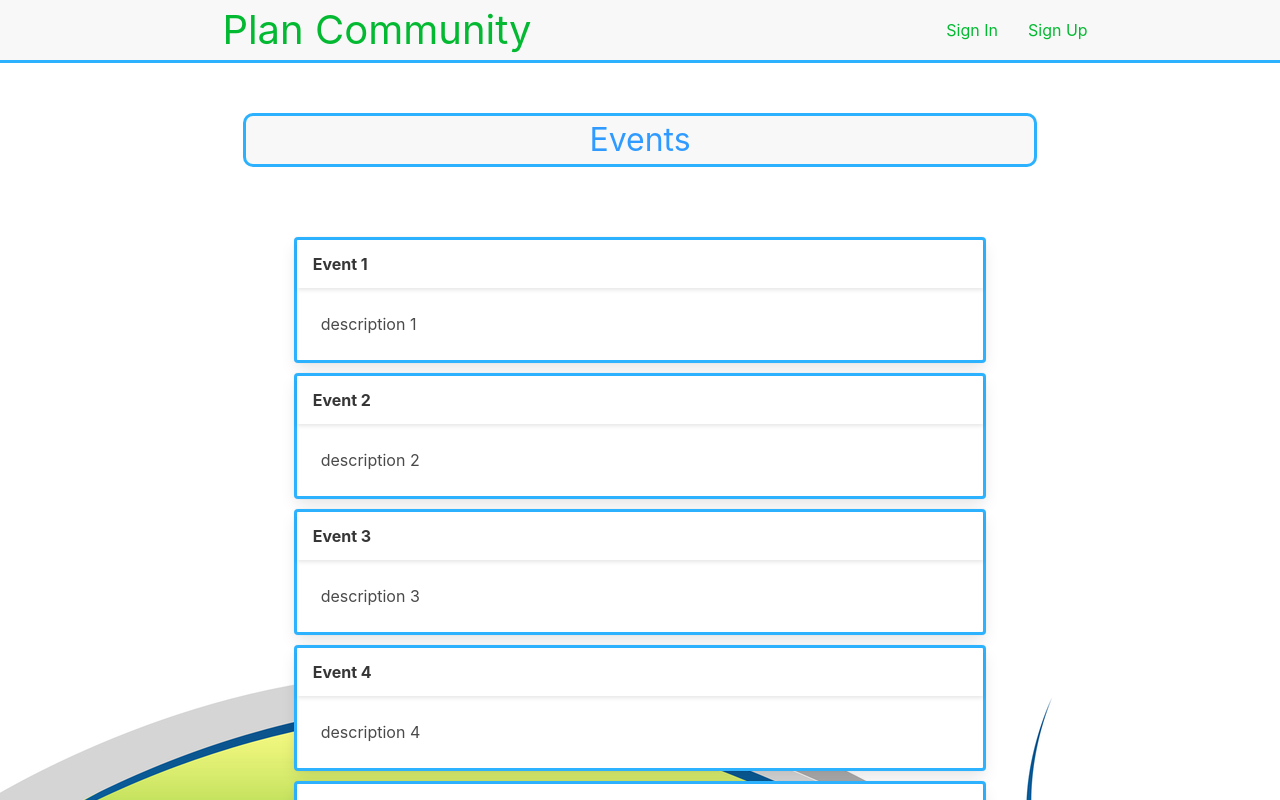
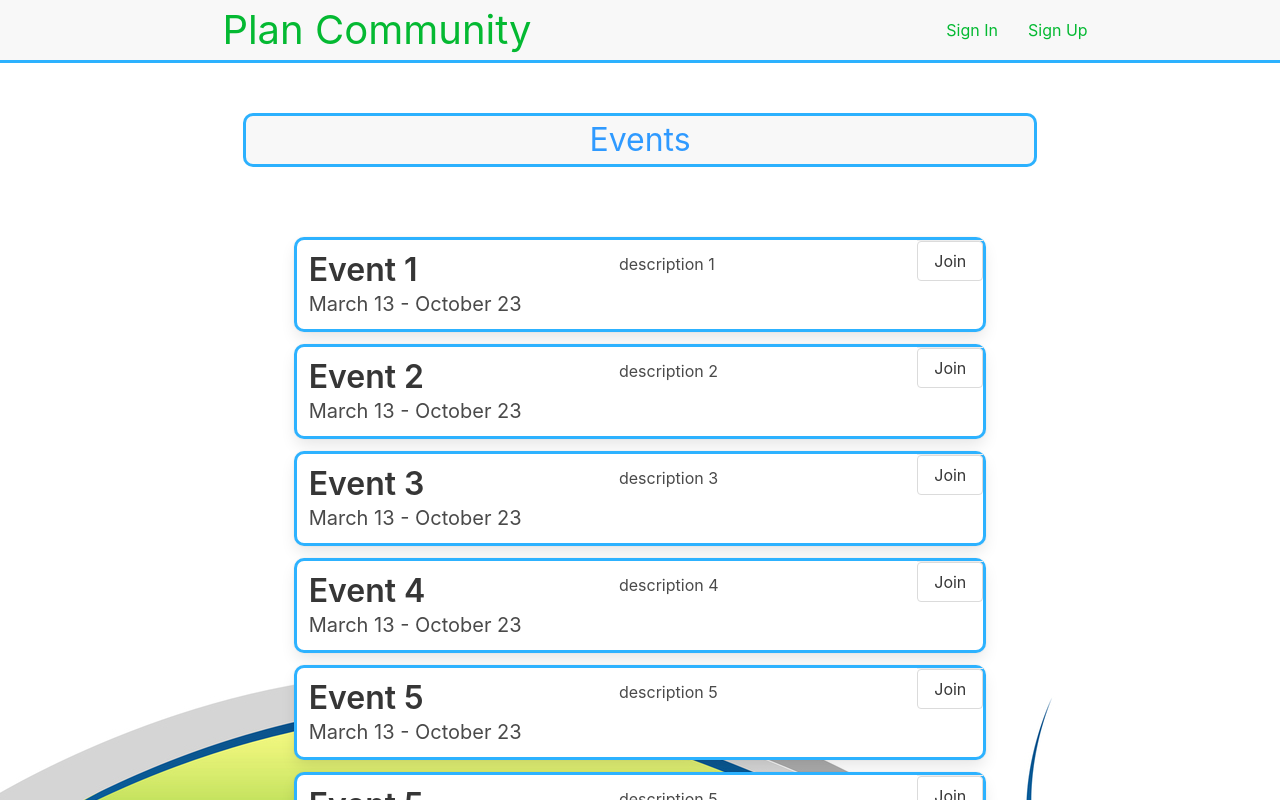
Before and after one commit to TylerEvans-hash/mental-health-project, a React (Create React App) app in the folder client/: page / in a window 1280 px wide. Shown: the top 800 px of the page. Built offline with nearby package versions, Linux system fonts and the light colour scheme.

Commit message:
css priority change

```diff
--- a/client/src/components/Event/index.js
+++ b/client/src/components/Event/index.js
@@ -1,18 +1,22 @@
 
-const Event = ({name, description}) => {
+
+const Event = ({ name, description, startDate, endDate }) => {
     return (
-        <div className="event card" onClick={()=> console.log("clicked")}>
-
-            <div className="card-header">
-                <p className="card-header-title">
+        <div class="event card columns">
+            <div class="card-content column">
+                <p class="title">
                     {name}
                 </p>
+                <p class="subtitle">
+                    {startDate} - {endDate}
+                </p>
             </div>
-            <div className="card-content">
-                <div className="content">
-                    <span>{description}</span>
-                </div>
+            <div class="card-content column">
+                {description}
             </div>
+            <footer class="card-footer">
+                <button class="button">Join</button>
+            </footer>
         </div>
     );
 }
--- a/client/src/components/Events/index.js
+++ b/client/src/components/Events/index.js
@@ -5,30 +5,44 @@ const Events = () => {
         {
             name: "Event 1",
             description: "description 1",
+            startDate: "March 13",
+            endDate: "October 23",
         },
         {
             name: "Event 2",
             description: "description 2",
+            startDate: "March 13",
+            endDate: "October 23",
         },
         {
             name: "Event 3",
             description: "description 3",
+            startDate: "March 13",
+            endDate: "October 23",
         },
         {
             name: "Event 4",
             description: "description 4",
+            startDate: "March 13",
+            endDate: "October 23",
         },
         {
             name: "Event 5",
             description: "description 5",
+            startDate: "March 13",
+            endDate: "October 23",
         },
         {
             name: "Event 5",
             description: "description 5",
+            startDate: "March 13",
+            endDate: "October 23",
         },
         {
             name: "Event 5",
             description: "description 5",
+            startDate: "March 13",
+            endDate: "October 23",
         },
     ];
     return (
@@ -36,11 +50,13 @@ const Events = () => {
             <h2 className="is-size-3 has-text-centered mb-6">Events</h2>
             <div className="column is-full" >
                 {
-                    events.map(({ name, description }, i) =>
+                    events.map(({ name, description, startDate, endDate }, i) =>
                         <Event
                             key={i}
                             name={name}
                             description={description}
+                            startDate={startDate}
+                            endDate={endDate}
                         />
                     )
                 }
--- a/client/src/index.js
+++ b/client/src/index.js
@@ -1,7 +1,7 @@
 import React from 'react';
 import ReactDOM from 'react-dom';
+import App from './App';
 import './index.css';
-import App from './App';
 //import reportWebVitals from './reportWebVitals';
 
 ReactDOM.render(
```
